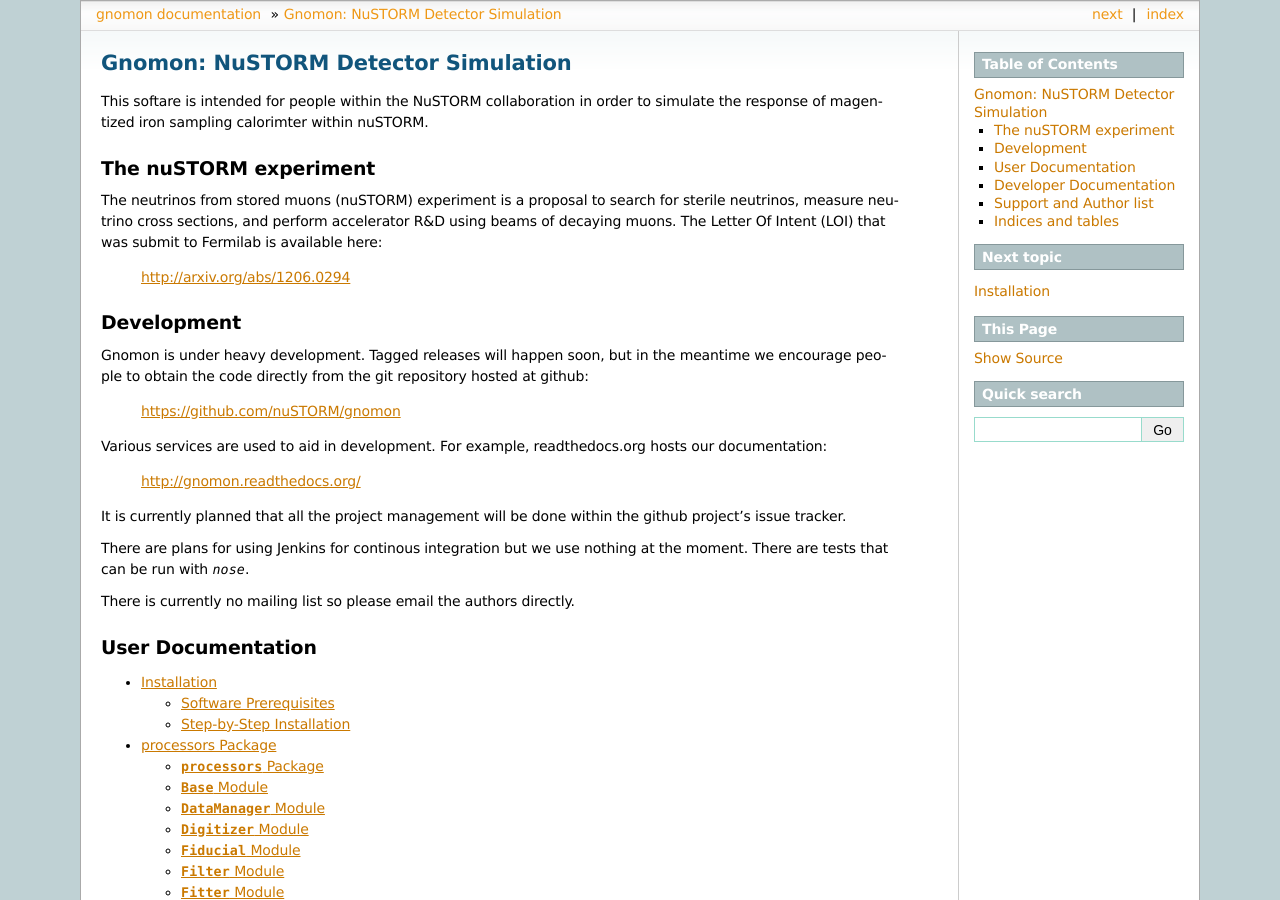
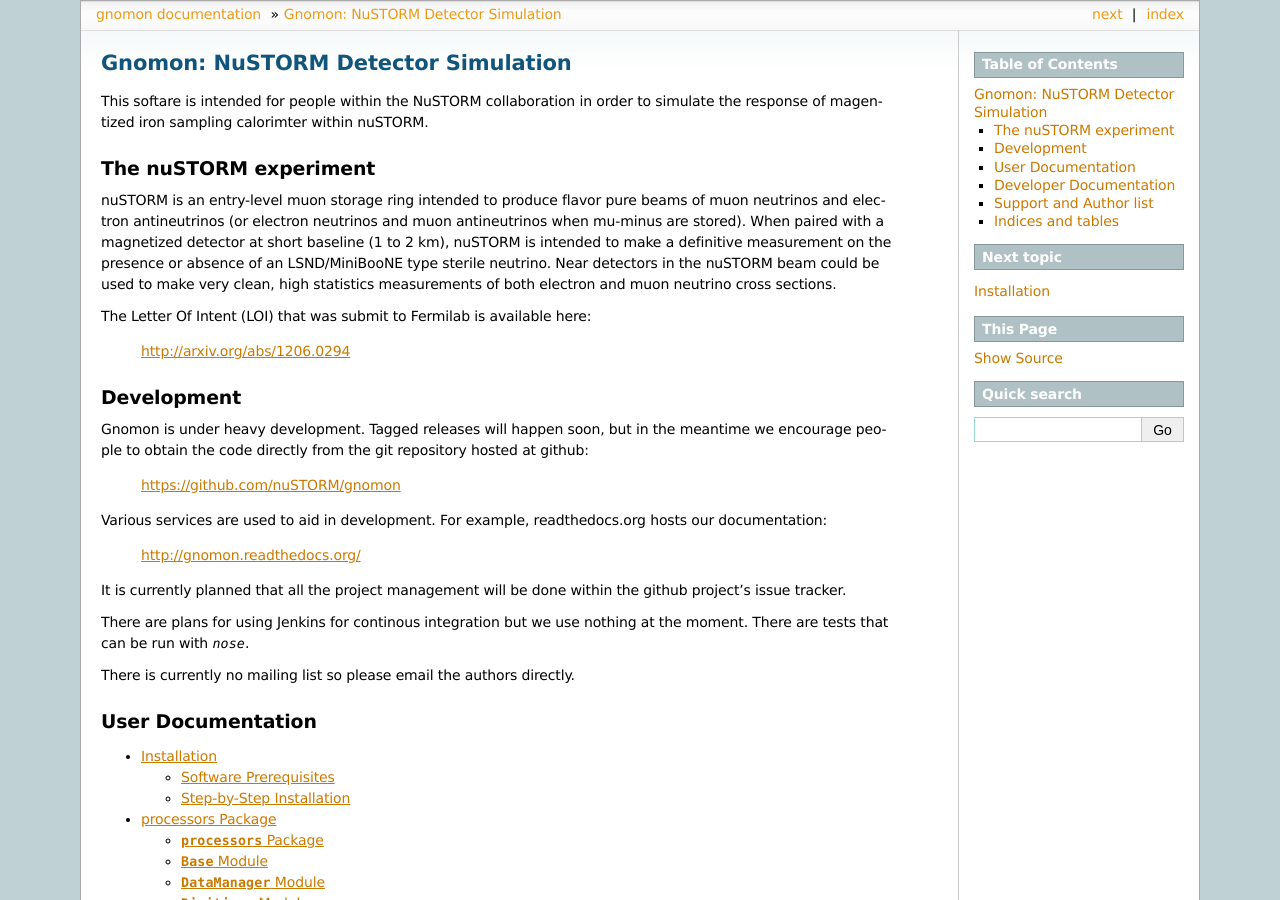
Before and after one commit to nuSTORM/gnomon, a Sphinx documentation site: the page built from doc/source/index.rst, in a window 1280 px wide and 900 px high. Built offline with Sphinx 7.4.7, drawn with Linux system fonts in a browser that asks for light colours.

Commit message:
Clarify description of nuSTORM in Documentation

```diff
--- a/doc/source/index.rst
+++ b/doc/source/index.rst
@@ -8,9 +8,13 @@
 The nuSTORM experiment
 ----------------------
 
-The neutrinos from stored muons (nuSTORM) experiment is a proposal to search for sterile neutrinos, measure neutrino
-cross sections, and perform accelerator R&D using beams of decaying muons.  The Letter Of Intent (LOI) that was submit
-to Fermilab is available here:
+nuSTORM is an entry-level muon storage ring intended to produce flavor pure beams of muon neutrinos and electron
+antineutrinos (or electron neutrinos and muon antineutrinos when mu-minus are stored). When paired with a magnetized
+detector at short baseline (1 to 2 km), nuSTORM is intended to make a definitive measurement on the presence or absence
+of an LSND/MiniBooNE type sterile neutrino. Near detectors in the nuSTORM beam could be used to make very clean, high
+statistics measurements of both electron and muon neutrino cross sections.
+
+The Letter Of Intent (LOI) that was submit to Fermilab is available here:
 
   http://arxiv.org/abs/1206.0294
 
```
